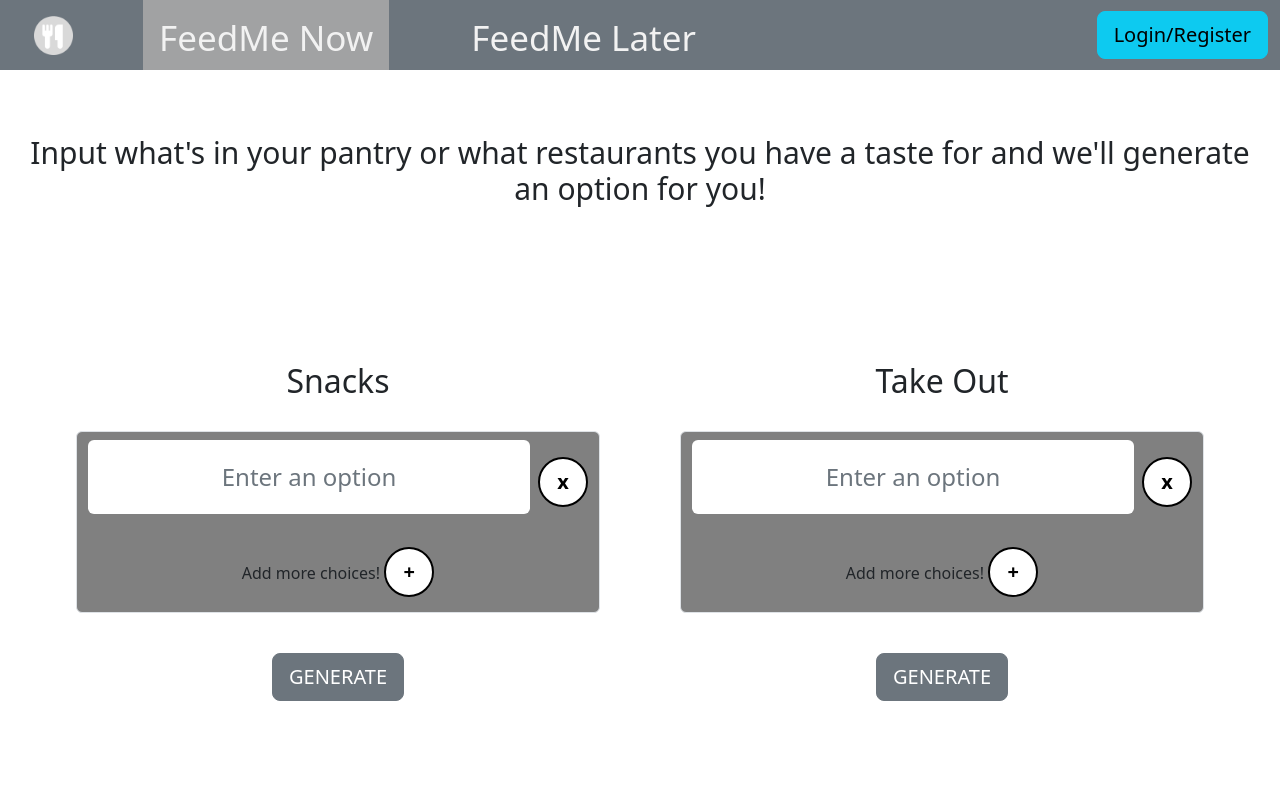
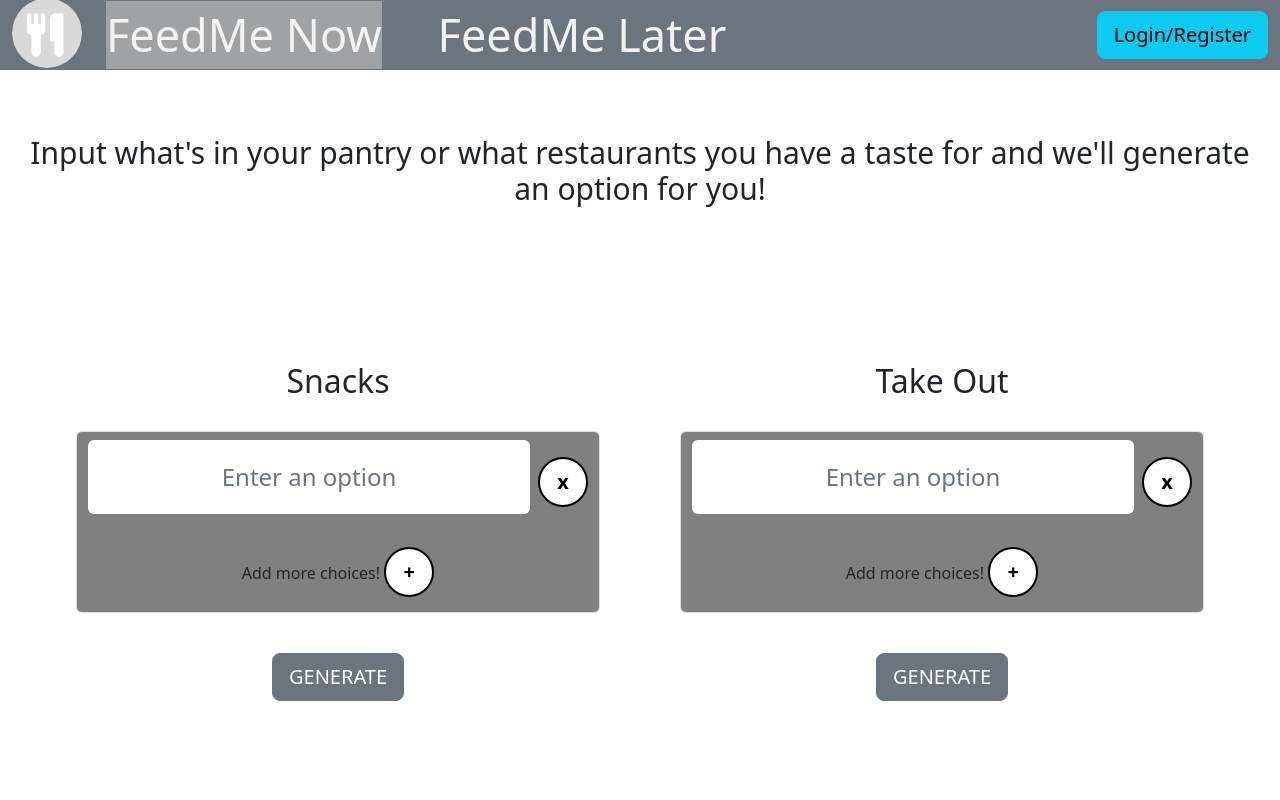
Before and after one commit to Dec-22-LC-LiftOff-STL/FeedMe, an Angular app: page /feed-me-now in a window 1280 px wide. Shown: the top 800 px of the page. Built offline with nearby package versions, Linux system fonts and the light colour scheme; no server answers.

Commit message:
got rid of navbar pop and experimented with some styling

```diff
--- a/src/app/home-page/home-page.component.css
+++ b/src/app/home-page/home-page.component.css
@@ -1,3 +1,9 @@
+
+body {
+     background-image: linear-gradient(#D0B49F, #AB6B51);
+
+         min-height: 100vh;
+}
 h1 {
   font-size: 30px;
   padding-top: 20px;
@@ -34,3 +40,8 @@
 #orCircle {
   max-width: 150px;
 }
+
+#FeedMeBtn {
+background-color: #39918C;
+
+}
--- a/src/app/navbar/navbar.component.css
+++ b/src/app/navbar/navbar.component.css
@@ -2,7 +2,7 @@
   overflow: hidden;
   max-height: 70px;
   display: flex;
-  justify-content: sp;
+  justify-content:flex-start;
 }
 
 /* Style the links inside the navigation bar */
@@ -10,20 +10,18 @@
   float: left;
   color: #f2f2f2;
   text-align: center;
-  padding: 14px 16px;
+  padding: 10x;
   text-decoration: none;
-  font-size: 35px;
-  vertical-align: bottom;
-  margin: 15px 5px 0px;
+  font-size: 45px;
+  vertical-align: middle;
 }
 
 /* Change the color of links on hover */
 .navbar a:hover {
-  background-color: rgba(221, 221, 221, 0.247);
-  color: black;
-  font-weight: bolder;
-  /* width: 125%; */
+  color: rgba(221, 221, 221, 0.164);
+  /* color: black; */
   position: relative;
+  text-decoration: underline;
 }
 
 .navbar a.active {
@@ -32,18 +30,9 @@
 
 .navbar img {
   height: auto;
-  width: 65px;
+  max-width: 70px;
   vertical-align: top;
-  margin: 0px -40px 15px -40px;
 }
-
-.navbar-brand {
-  margin-left: 20px;
-}
-
-/* .navbar-brand:hover {
-  width: 120px;
-} */
 
 .nav-login {
   margin-bottom: 20px;
--- a/src/app/navbar/navbar.component.html
+++ b/src/app/navbar/navbar.component.html
@@ -2,11 +2,11 @@
   <div class="container-fluid">
     <ul class="navbar-nav navbar-light">
       <li class="navbar-brand">
-        <a routerLink="/" routerLinkActive="active" [routerLinkActiveOptions]="{exact:true}">
-          <img class="btn btn-round" src="../../assets/NavbarPicCroppedRound.png">
+        <a id="logoLink" routerLink="/" routerLinkActive="active" [routerLinkActiveOptions]="{exact:true}">
+          <img class="rounded-circle" src="../../assets/NavbarPicCroppedRound.png">
         </a>
       </li>
-      <div style="margin: 20px 20px;"></div>
+      <div></div>
       <li class="nav-link">
         <a routerLink="/feed-me-now" routerLinkActive="active">FeedMe Now</a>
       </li>
```
